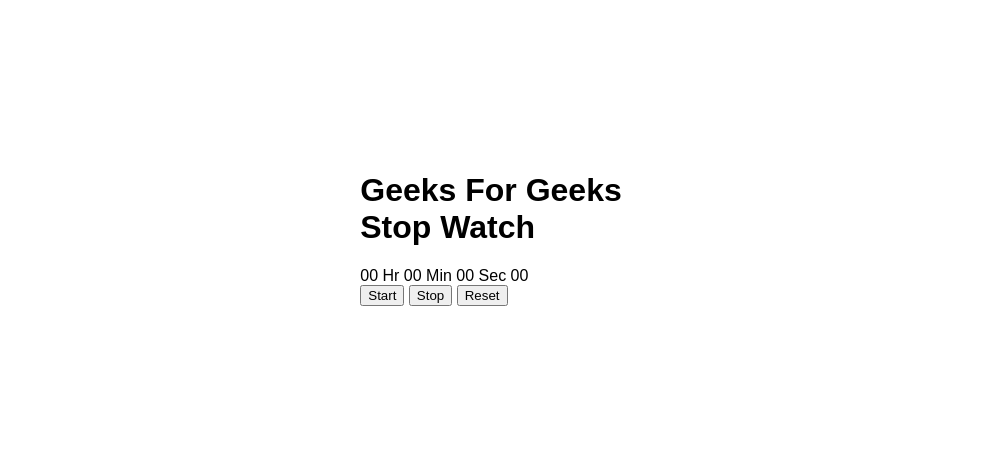
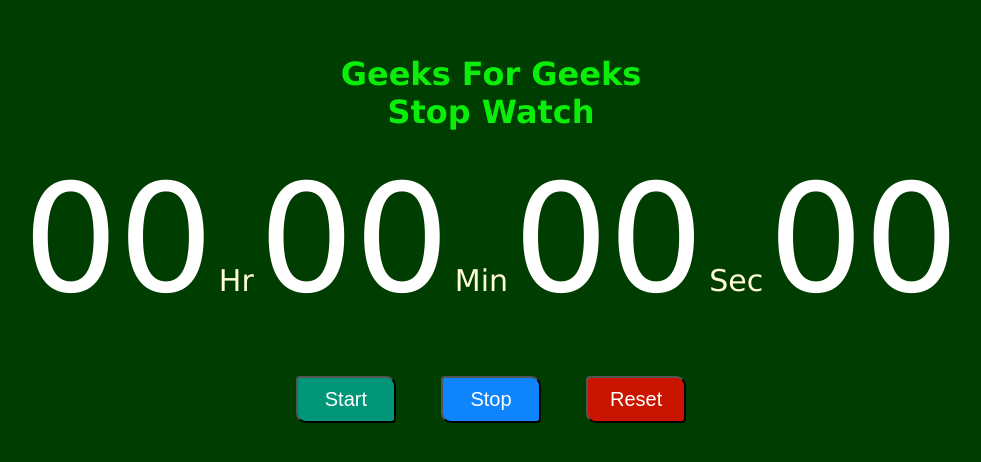
Before and after one commit to dishavin/PRODIGY_WD_02, a plain HTML site: page index.html in a window 1280 px wide. Shown: the part 172-634 px from the top of the page, without its empty margins (149-1130 px from the left). Drawn offline with Linux system fonts and the light colour scheme.

Commit message:
Update style.css

```diff
--- a/style.css
+++ b/style.css
@@ -1,62 +1,61 @@
-/* styles.css */
 body {
+    padding: 0;
+    margin: 0;
+    font-family: verdana;
+}
+
+.container {
     display: flex;
+    flex-direction: column;
     justify-content: center;
     align-items: center;
+    width: 100%;
     height: 100vh;
-    margin: 0;
-    background: url('background.jpg') no-repeat center center fixed;
-    background-size: cover;
-    font-family: 'Arial', sans-serif;
+    background-color: rgb(0, 61, 0);
 }
 
-.stopwatch {
+h1 {
+    color: rgb(10, 238, 10);
     text-align: center;
-    background-color: rgba(0, 0, 0, 0.7);
-    padding: 20px;
-    border-radius: 10px;
+}
+
+.digit {
+    font-size: 150px;
     color: #fff;
 }
 
-.display {
-    font-size: 3rem;
-    margin-bottom: 20px;
-    padding: 20px;
-    border-radius: 10px;
-    background-color: #222;
-    color: #0f0;
+.txt {
+    font-size: 30px;
+    color: #fffcd6;
 }
 
-.controls button {
-    font-size: 1.5rem;
-    margin: 5px;
-    padding: 10px 20px;
-    cursor: pointer;
-    border: none;
-    background-color: #555;
-    color: #fff;
-    border-radius: 50%;
-    transition: background-color 0.3s ease;
+#buttons {
+    margin-top: 50px;
 }
 
-.controls button:hover {
-    background-color: #777;
+.btn {
+    width: 100px;
+    padding: 10px 15px;
+    margin: 0px 20px;
+    border-top-right-radius: 10px;
+    border-bottom-left-radius: 10px;
+    border-bottom-right-radius: 4px;
+    border-top-left-radius: 4px;
+    cursor: pointer;
+    font-size: 20px;
+    transition: 0.5s;
+    color: white;
+    font-weight: 500;
 }
 
-.controls i {
-    pointer-events: none;
+#start {
+    background-color: #009779;
 }
 
-.laps {
-    margin-top: 20px;
-    text-align: left;
-    max-height: 200px;
-    overflow-y: auto;
+#stop {
+    background-color: #0e85fc;
 }
 
-.laps div {
-    background-color: #444;
-    padding: 5px;
-    margin: 5px 0;
-    border-radius: 5px;
+#reset {
+    background-color: #c91400;
 }
```
